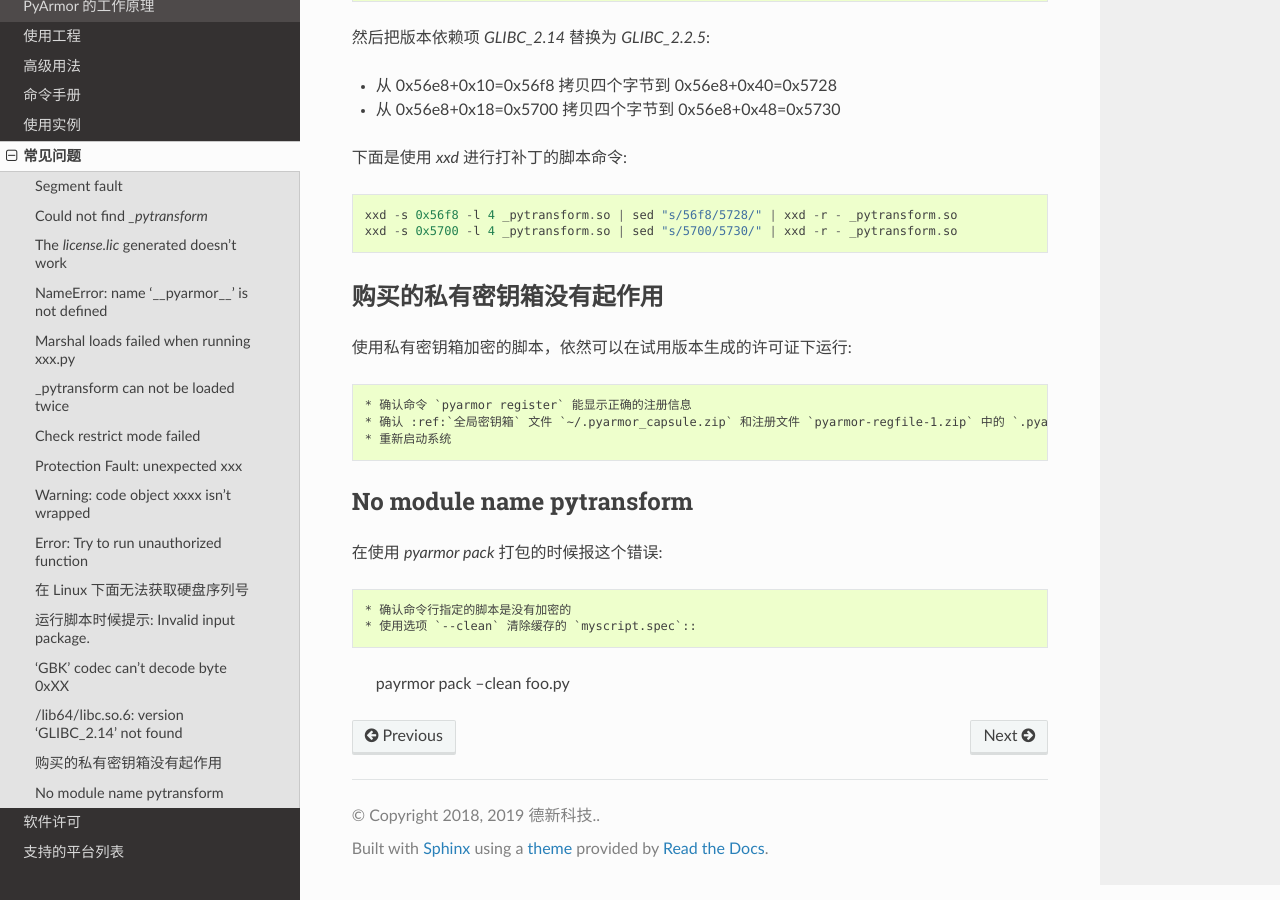
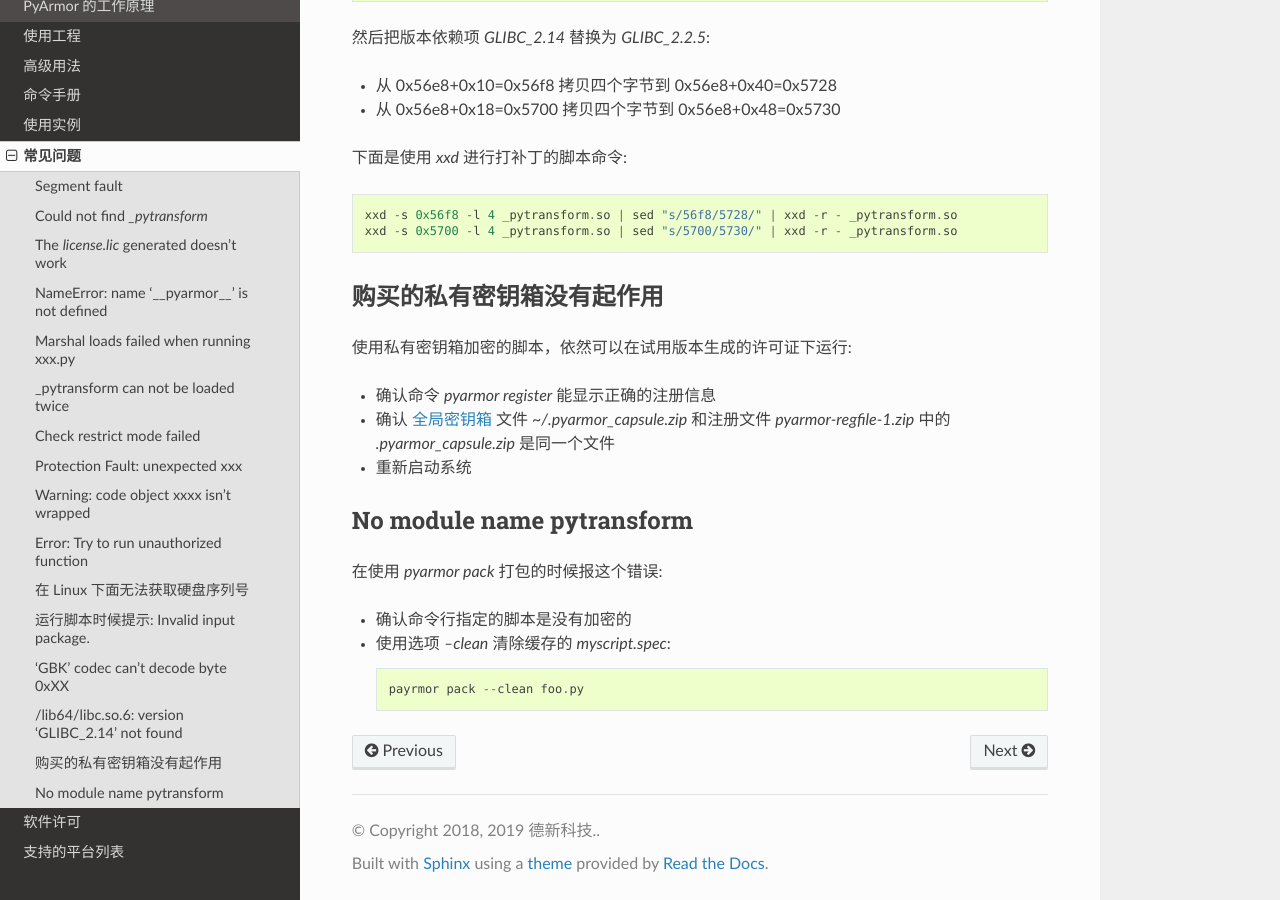
Before and after one commit to dashingsoft/pyarmor-docs-zh, a Sphinx documentation site: the page built from docs/questions.rst, in a window 1280 px wide and 900 px high, scrolled down 4671 px. Built offline with Sphinx 7.4.7 and the Read the Docs theme 2.0.0, drawn with Linux system fonts in a browser that asks for light colours; some of the changed text lies outside the part shown.

Commit message:
Fix format issue

```diff
--- a/docs/questions.rst
+++ b/docs/questions.rst
@@ -28,8 +28,8 @@ Segment fault
 Could not find `_pytransform`
 -----------------------------
 
-通常情况下动态库 `_pytransform` 在 :ref:`运行辅助包` 里面。在 v5.7.0
-之前，是和加密脚本在相同的目录下:
+通常情况下动态库 `_pytransform` 在 :ref:`运行辅助包` 里面（在 v5.7.0
+之前，是和加密脚本在相同的目录下）:
 
 * `_pytransform.so` in Linux
 * `_pytransform.dll` in Windows
@@ -225,7 +225,7 @@ Error: Try to run unauthorized function
 购买的私有密钥箱没有起作用
 --------------------------
 
-使用私有密钥箱加密的脚本，依然可以在试用版本生成的许可证下运行::
+使用私有密钥箱加密的脚本，依然可以在试用版本生成的许可证下运行:
 
 * 确认命令 `pyarmor register` 能显示正确的注册信息
 * 确认 :ref:`全局密钥箱` 文件 `~/.pyarmor_capsule.zip` 和注册文件 `pyarmor-regfile-1.zip` 中的 `.pyarmor_capsule.zip` 是同一个文件
@@ -234,7 +234,7 @@ Error: Try to run unauthorized function
 No module name pytransform
 --------------------------
 
-在使用 `pyarmor pack` 打包的时候报这个错误::
+在使用 `pyarmor pack` 打包的时候报这个错误:
 
 * 确认命令行指定的脚本是没有加密的
 * 使用选项 `--clean` 清除缓存的 `myscript.spec`::
```
